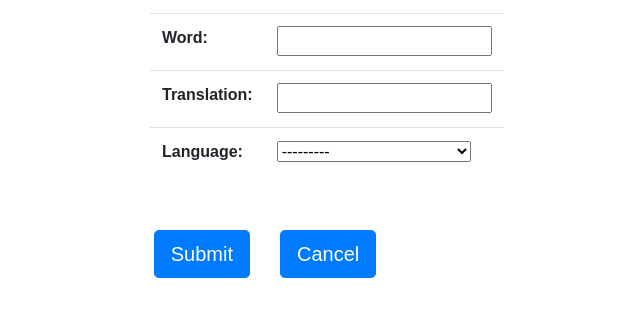
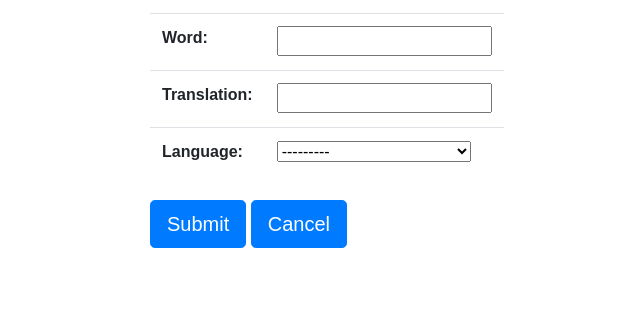
Before and after one commit to Iddorot/words, a Django app: page /dictionary/create/ in a window 1280 px wide. Shown: the part 153-470 px from the top of the page, without its empty margins (360-1000 px from the left). Run offline with Django 4.2, Linux system fonts and the light colour scheme.

Commit message:
delete margin from templates

```diff
--- a/wordssite/templates/dictionary/translation_confirm_delete.html
+++ b/wordssite/templates/dictionary/translation_confirm_delete.html
@@ -12,8 +12,8 @@
         <h3 class="my-5">{{translation.translation}}</h3>
         <form action="" method="POST">
             {% csrf_token %}
-            <input type="submit" class="btn btn-primary btn-lg" value="Confirm" style="margin-right: 30px; margin-top: 30px;">
-            <a href="{% url 'dictionary:all'%}" class="btn btn-primary btn-lg"  style="margin-right: 30px; margin-top: 30px;">Cancel</a>
+            <input type="submit" class="btn btn-primary btn-lg" value="Confirm" >
+            <a href="{% url 'dictionary:all'%}" class="btn btn-primary btn-lg">Cancel</a>
         </form>
     </div>
 </div>
--- a/wordssite/templates/dictionary/translation_form.html
+++ b/wordssite/templates/dictionary/translation_form.html
@@ -12,8 +12,8 @@
                 {{form.as_table}}
             </table>
             <div class="container d-flex justify-content-center" style="width: 10%;">
-                <input type="submit" class="btn btn-primary btn-lg" value="Submit" style="margin-right: 30px; margin-top: 30px;">
-                <a href="{% url 'dictionary:all' %}" class="btn btn-primary btn-lg"  style="margin-right: 30px; margin-top: 30px;">Cancel</a>
+                <input type="submit" class="btn btn-primary btn-lg" value="Submit">
+                <a href="{% url 'dictionary:all' %}" class="btn btn-primary btn-lg">Cancel</a>
             </div>
         </form>
 
--- a/wordssite/templates/dictionary/word_confirm_delete.html
+++ b/wordssite/templates/dictionary/word_confirm_delete.html
@@ -12,8 +12,8 @@
         <h3 class="my-5">{{word.word}}</h3>
         <form action="" method="POST">
             {% csrf_token %}
-            <input type="submit" class="btn btn-primary btn-lg" value="Confirm" style="margin-right: 30px; margin-top: 30px;">
-            <a href="{% url 'dictionary:all' %}" class="btn btn-primary btn-lg"  style="margin-right: 30px; margin-top: 30px;">Cancel</a>
+            <input type="submit" class="btn btn-primary btn-lg" value="Confirm" >
+            <a href="{% url 'dictionary:all' %}" class="btn btn-primary btn-lg">Cancel</a>
         </form>
     </div>
 </div>
--- a/wordssite/templates/dictionary/word_form.html
+++ b/wordssite/templates/dictionary/word_form.html
@@ -11,12 +11,9 @@
                 {{form.as_table}}
                 {{translation_form.as_table}}
             </table>
-            <div class="container d-flex justify-content-center" style="width: 10%;">
-                <input type="submit" class="btn btn-primary btn-lg" value="Submit" style="margin-right: 30px; margin-top: 30px;">
-                <a href="{% url 'dictionary:all' %}" class="btn btn-primary btn-lg"  style="margin-right: 30px; margin-top: 30px;">Cancel</a>
-            </div>
+                <input type="submit" class="btn btn-primary btn-lg" value="Submit">
+                <a href="{% url 'dictionary:all' %}" class="btn btn-primary btn-lg" >Cancel</a>
         </form>
-
     </div>
 </div>
 
```
